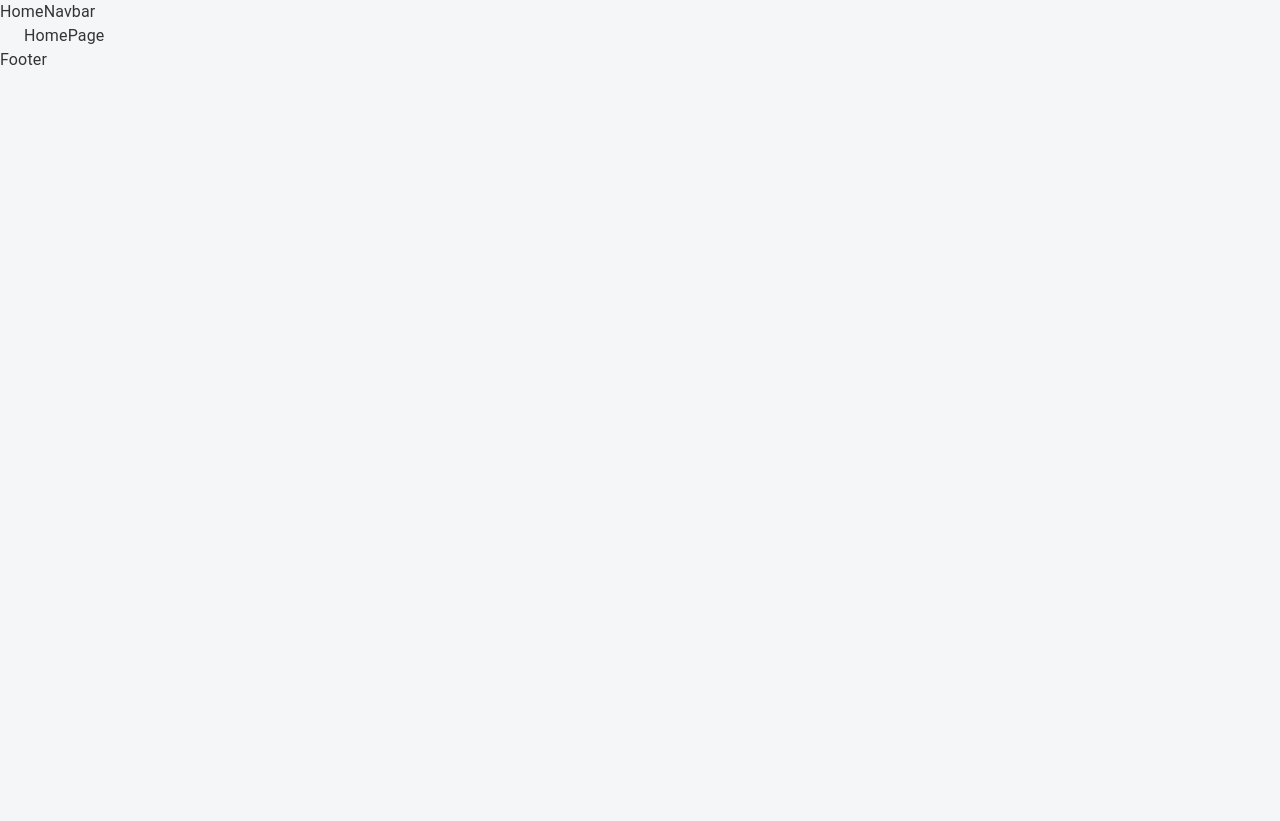
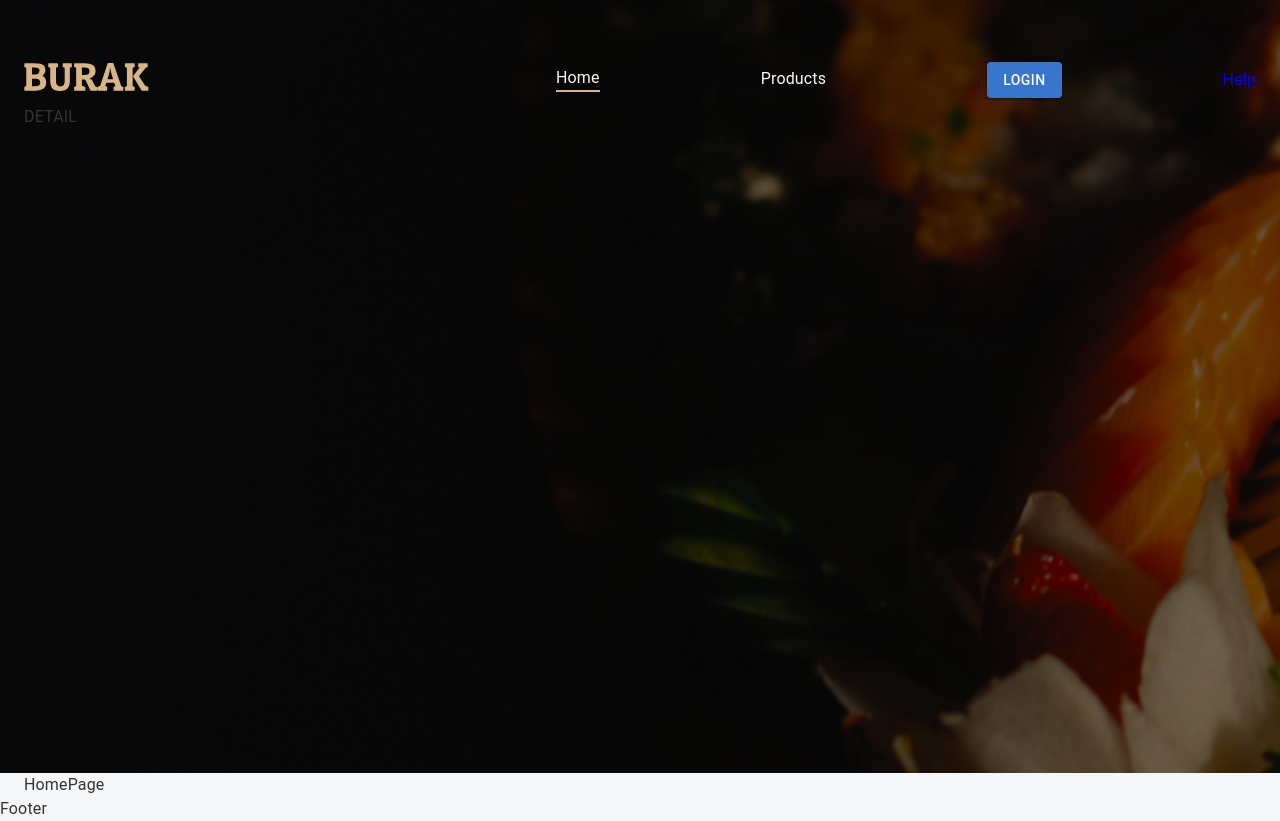
Before and after one commit to khikmat64168-cyber/burak-react, a React (Create React App) app: page / in a window 1280 px wide. Before the commit the page ends 800 px from the top, so only its background shows below. Built offline with nearby package versions, Linux system fonts and the light colour scheme.

Commit message:
feat: develop header and footer part one

```diff
--- a/src/app/App.tsx
+++ b/src/app/App.tsx
@@ -11,7 +11,6 @@
  * ──────────────────────────────────────────────────────────────────
  */
 import React from 'react';
-import '../css/app.css';
 import { Box, Button, Container, Stack, Typography } from '@mui/material';
 import { Link, Route, Switch, useLocation } from 'react-router-dom';
 import { HomePage } from './screens/homePage';
@@ -21,6 +20,9 @@
 import { HomeNavbar } from './components/headers/HomeNavbar';
 import { OtherNavbar } from './components/headers/OtherNavbar';
 import { Footer } from './components/headers/footers';
+import '../css/app.css';
+import '../css/navbar.css';
+import { HelpPage } from './screens/helpPage';
 
 /**
  * ─── KOD TAHLILI ──────────────────────────────────────────────────
@@ -74,6 +76,9 @@
         <Route path="/member-page">
           <UserPage />
         </Route>
+        <Route path="/help">
+          <HelpPage />
+        </Route>
         <Route path="/">
           <HomePage />
         </Route>
--- a/src/app/components/headers/HomeNavbar.tsx
+++ b/src/app/components/headers/HomeNavbar.tsx
@@ -1,3 +1,82 @@
+import { Box, Button, Container, Stack } from '@mui/material';
+import { NavLink } from 'react-router-dom';
+
 export function HomeNavbar() {
-  return <div> HomeNavbar</div>;
+  const authMember = null;
+
+  return (
+    <div className="home-navbar">
+      <Container sx={{ mt: '55px', height: '642px' }}>
+        <Stack
+          sx={{
+            height: '50px',
+            flexDirection: 'row',
+            justifyContent: 'space-between',
+            alignItems: 'center',
+          }}
+        >
+          <Box>
+            <NavLink to="/">
+              <img
+                style={{ width: '125px', height: '30px' }}
+                alt="logo"
+                src="/icons/burak.svg"
+              />
+            </NavLink>
+          </Box>
+          <Stack
+            sx={{
+              flexDirection: 'row',
+              justifyContent: 'space-between',
+              minWidth: '700px',
+              alignItems: 'center',
+            }}
+          >
+            <Box className={'hover-line'}>
+              <NavLink to="/" activeClassName="underline">
+                Home
+              </NavLink>
+            </Box>
+            <Box className={'hover-line'}>
+              <NavLink to="/products" activeClassName="underline">
+                Products
+              </NavLink>
+            </Box>
+            {authMember ? (
+              <Box className={'hover-line'}>
+                <NavLink to="/orders" activeClassName="underline">
+                  Orders{' '}
+                </NavLink>
+              </Box>
+            ) : null}
+            {authMember ? (
+              <Box className={'hover-line'}>
+                <NavLink to="/member-page" activeClassName="underline">
+                  My Page{' '}
+                </NavLink>
+              </Box>
+            ) : null}
+
+            {!authMember ? (
+              <Box>
+                <Button
+                  variant="contained"
+                  style={{ background: '#3776CC', color: '#f8f8ff' }}
+                >
+                  Login
+                </Button>
+              </Box>
+            ) : (
+              <img alt="" />
+            )}
+            <Box>
+              <NavLink to="/help">Help</NavLink>
+            </Box>
+            {/* BASKET*/}
+          </Stack>
+        </Stack>
+        <Stack>DETAIL</Stack>
+      </Container>
+    </div>
+  );
 }
--- a/src/app/screens/helpPage/index.tsx
+++ b/src/app/screens/helpPage/index.tsx
@@ -0,0 +1,5 @@
+import { Container } from '@mui/material';
+
+export function HelpPage() {
+  return <Container>HelpPage</Container>;
+}
--- /dev/null
+++ b/src/css/navbar.css
@@ -0,0 +1,38 @@
+.home-navbar {
+  width: 100%;
+  height: 773px;
+  display: flex;
+  background: url('../../public/img/banner.webp');
+  background-size: cover;
+}
+
+.home-navbar a {
+  text-decoration: none;
+}
+
+.home-navbar .hover-line a {
+  color: #f8f8ff;
+  z-index: 100;
+}
+
+.home-navbar .underline {
+  display: block;
+  content: '';
+  border-bottom: solid 2px #d7b686;
+}
+
+.home-navbar .hover-line::after {
+  display: block;
+  content: '';
+  border-bottom: solid 2px #d7b686;
+  transform: scaleX(0);
+  transition: transform 250ms ease-in-out;
+}
+
+.home-navbar .hover-line:hover::after {
+  transform: scaleX(1);
+}
+
+.home-navbar div.hover-line::after {
+  transform-origin: 0% 50%;
+}
```
